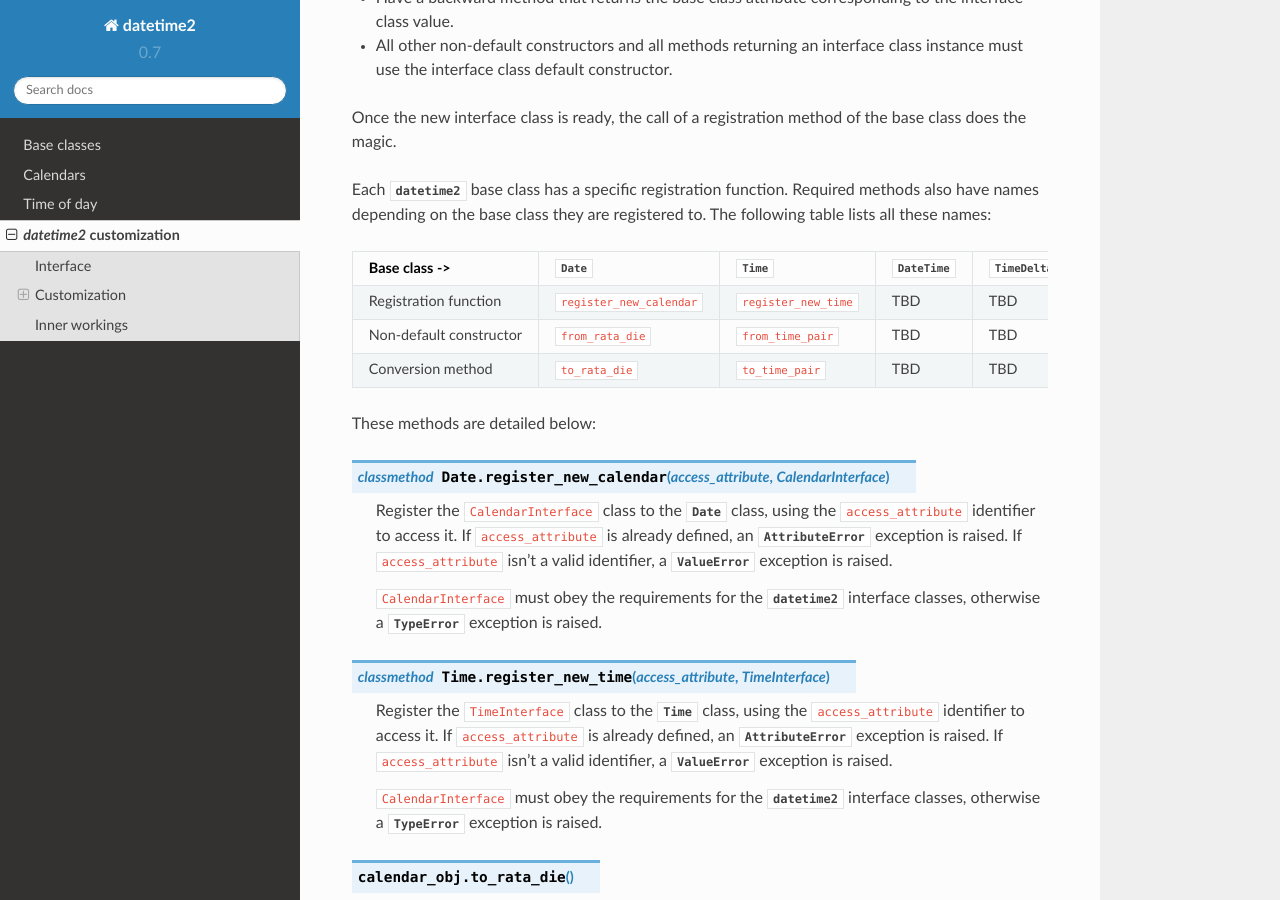
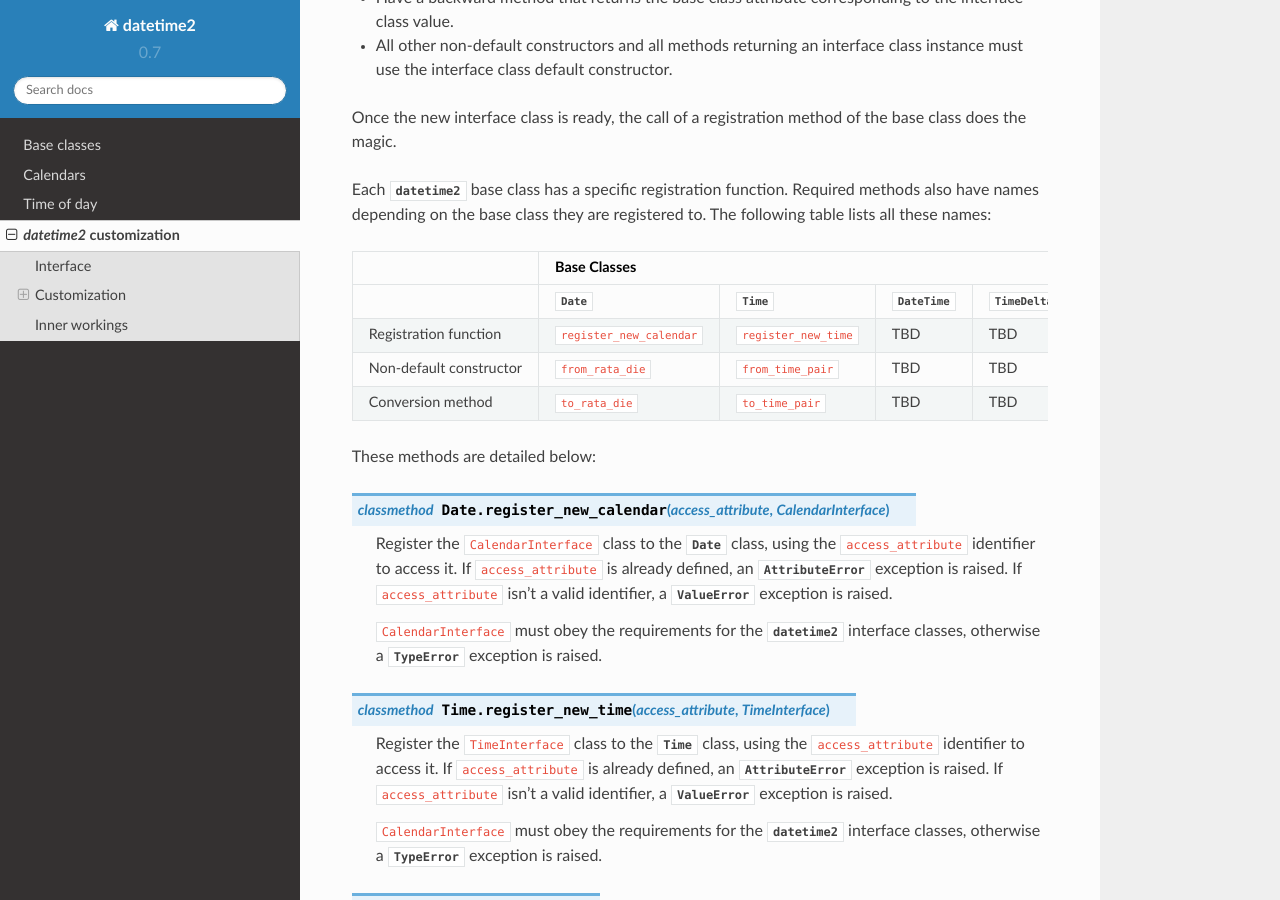
Before and after one commit to fricciardi/datetime2, a Sphinx documentation site: the page built from docs/interface.rst, in a window 1280 px wide and 900 px high, scrolled down 2859 px. Built offline with Sphinx 7.4.7 and the Read the Docs theme 2.0.0, drawn with Linux system fonts in a browser that asks for light colours.

```diff
--- a/docs/interface.rst
+++ b/docs/interface.rst
@@ -172,7 +172,9 @@ Required methods also have names depending on the base class they are
 registered to. The following table lists all these names:
 
 +-------------------------+---------------------------+---------------------------+---------------------------+---------------------------+
-| Base class ->           | :class:`Date`             | :class:`Time`             | :class:`DateTime`         | :class:`TimeDelta`        |
+|                         | Base Classes                                                                                                  |
++-------------------------+---------------------------+---------------------------+---------------------------+---------------------------+
+|                         | :class:`Date`             | :class:`Time`             | :class:`DateTime`         | :class:`TimeDelta`        |
 +=========================+===========================+===========================+===========================+===========================+
 | Registration function   | ``register_new_calendar`` | ``register_new_time``     | TBD                       | TBD                       |
 +-------------------------+---------------------------+---------------------------+---------------------------+---------------------------+
```
